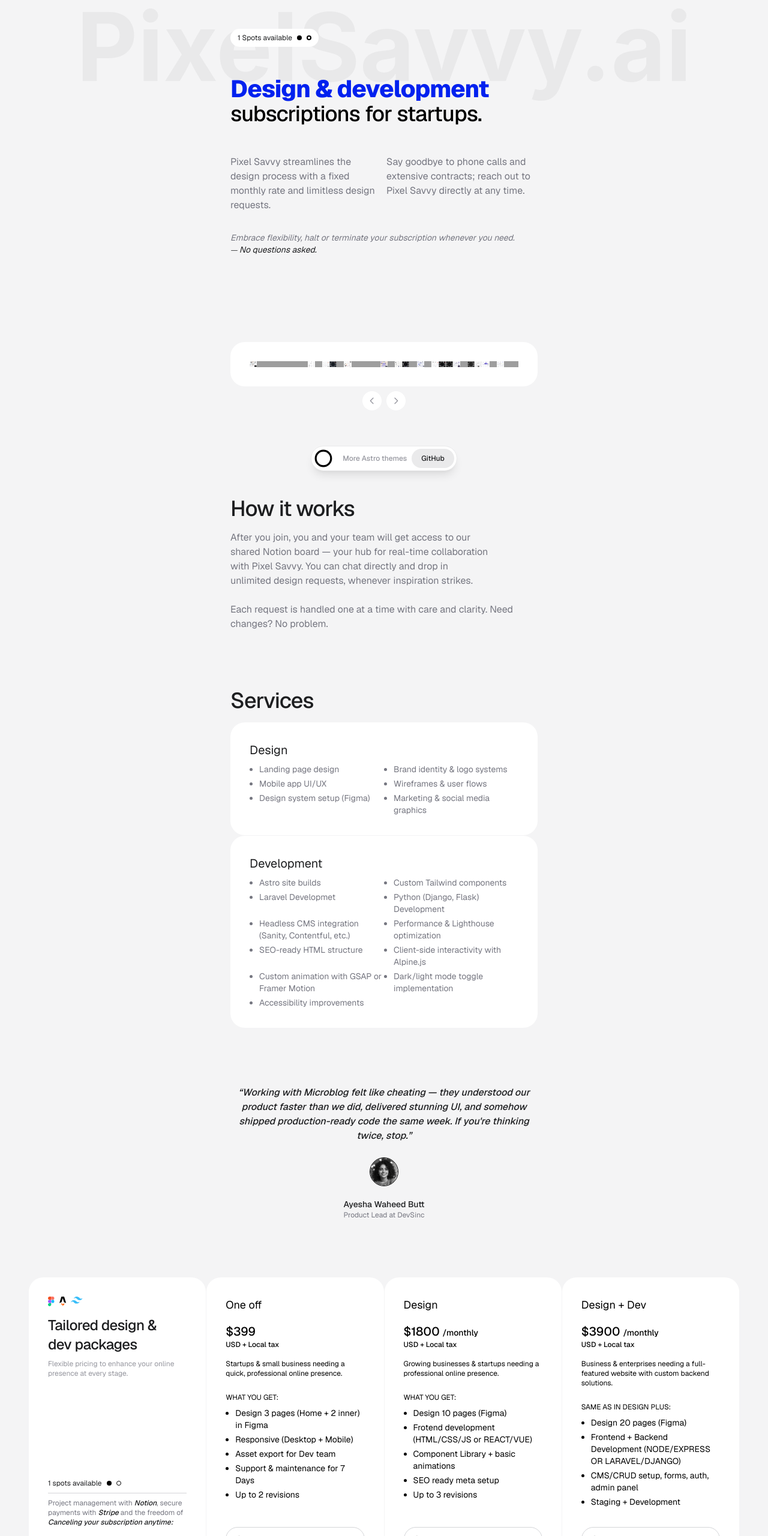
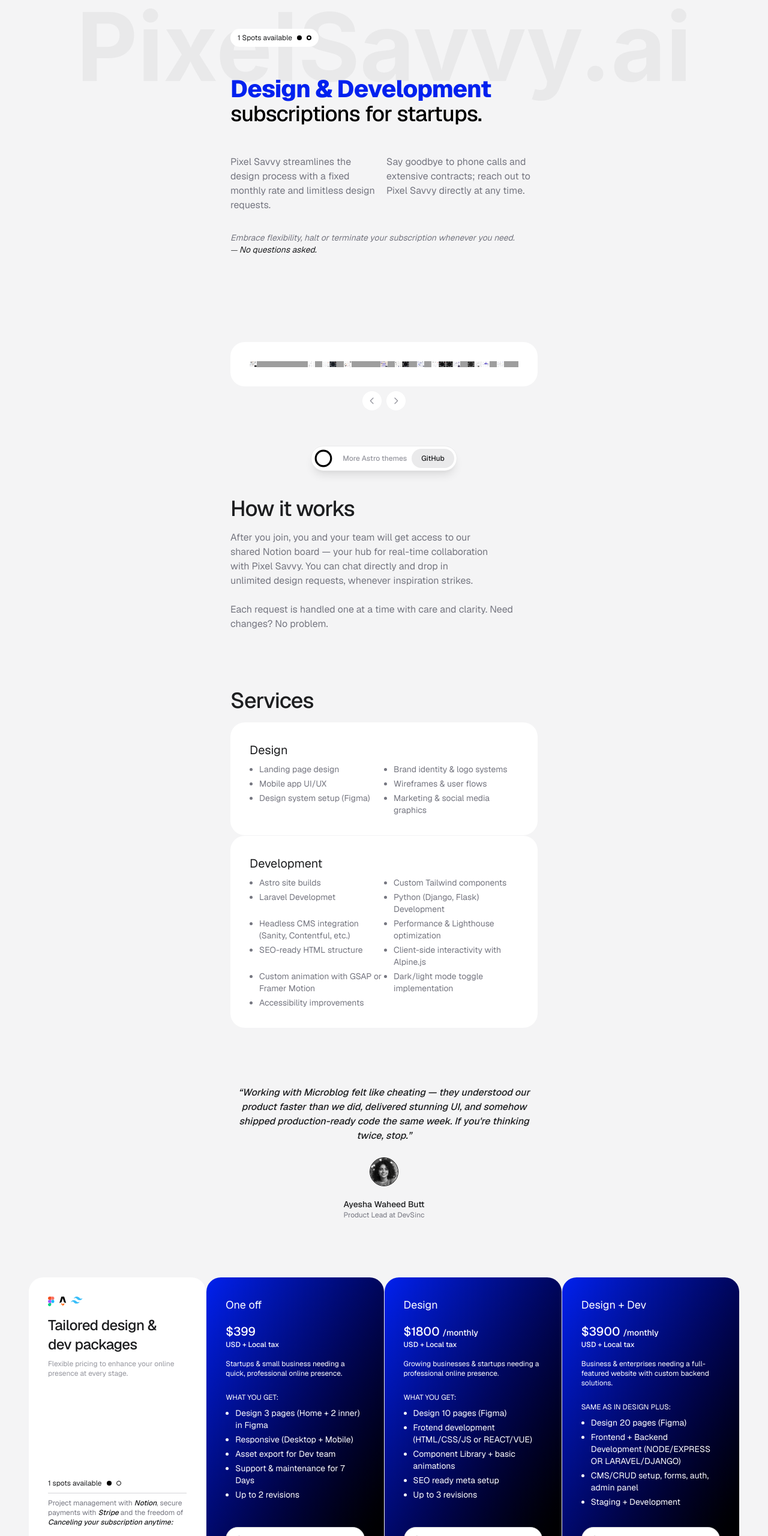
Before and after one commit to Yasir-Khan22/pixelSavvy, an Astro site: page / in a window 1280 px wide. Shown: the top 2560 px of the page at 60% size. Built offline with nearby package versions, Linux system fonts and the light colour scheme; Astro itself is replaced by a stand-in of ours; grey boxes are pictures that could not be loaded.

Commit message:
1. Refine styles in Cta, Hero. 2. Pricing components for improved visual consistency.

```diff
--- a/src/components/global/Cta.astro
+++ b/src/components/global/Cta.astro
@@ -1,6 +1,6 @@
 <section>
   <div class="px-8 py-12 max-w-xl mx-auto">
-    <div class="hover:bg-gradient-to-br  from-[#0121ef] to-black hover:text-white h-full bg-white rounded-3xl text-center overflow-hidden p-8">
+    <div class="bg-gradient-to-br  from-[#0121ef] to-black text-white h-full bg-white rounded-3xl text-center overflow-hidden p-8">
       <h2
         class="text-3xl tracking-tight text-balance font-medium"
       >
--- a/src/components/landing/Hero.astro
+++ b/src/components/landing/Hero.astro
@@ -14,7 +14,7 @@ import BigLogo from "@/components/assets/BigLogo.astro";
         <div class="size-2 rounded-full border-black border-2"></div>
       </span>
       <h1 class="text-4xl mt-12 tracking-tight text-balance font-medium">
-        <span class="text-[#0121ef] font-extrabold text-[2.5rem]">Design & development </span>subscriptions for startups.
+        <span class="text-[#0121ef] font-extrabold text-[2.5rem]">Design & Development </span>subscriptions for startups.
       </h1>
     </div>
     <div
--- a/src/components/landing/Pricing.astro
+++ b/src/components/landing/Pricing.astro
@@ -109,7 +109,7 @@ const pricingTiers = [
 
       {
         pricingTiers.map((tier) => (
-          <section class="bg-white hover:bg-gradient-to-br  from-[#0121ef] to-black hover:text-white flex flex-col justify-between rounded-3xl h-full  p-8">
+          <section class="bg-white bg-gradient-to-br  from-[#0121ef] to-black text-white flex flex-col justify-between rounded-3xl h-full  p-8">
             <div class="">
               <div class="flex flex-col gap-2">
                 <h3 class="text-lg">{tier.title}</h3>
```
